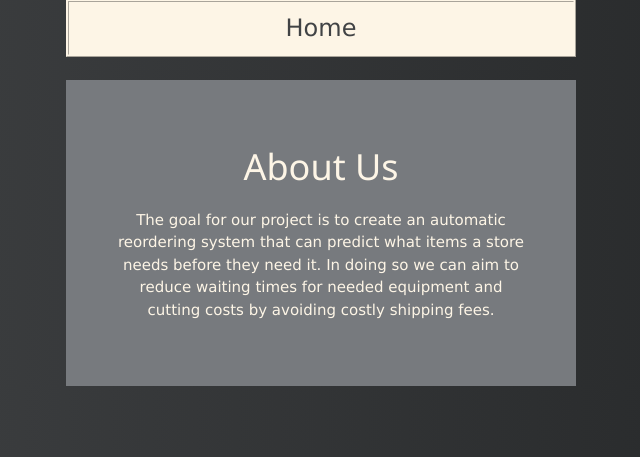
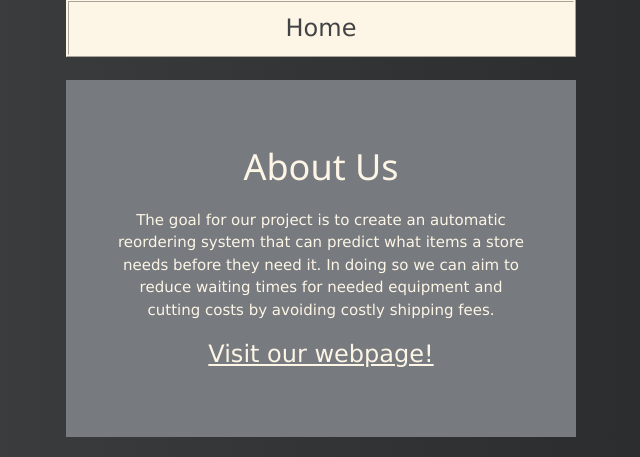
Before and after one commit to gwromano/predictiveplanning, a Django app: page /about-us/ in a window 1280 px wide. Shown: the part 343-800 px from the top of the page, without its empty margins (319-959 px from the left). Run offline with Django 3.2, Linux system fonts and the light colour scheme.

Commit message:
Update about-us.html

```diff
--- a/hello/templates/about-us.html
+++ b/hello/templates/about-us.html
@@ -169,6 +169,7 @@
       <div class="about-section">
         <h1>About Us</h1>
         <p>The goal for our project is to create an automatic reordering system that can predict what items a store needs before they need it. In doing so we can aim to reduce waiting times for needed equipment and cutting costs by avoiding costly shipping fees.</p>
+        <p><a href="https://capstone-csce.uark.edu/fall-spring-21-22/teams-9-15/team-11-predictive-planning/">Visit our webpage!</a></p>
       </div>
 
       <!-- <h2 style="text-align:center">Our Team</h2>
```
